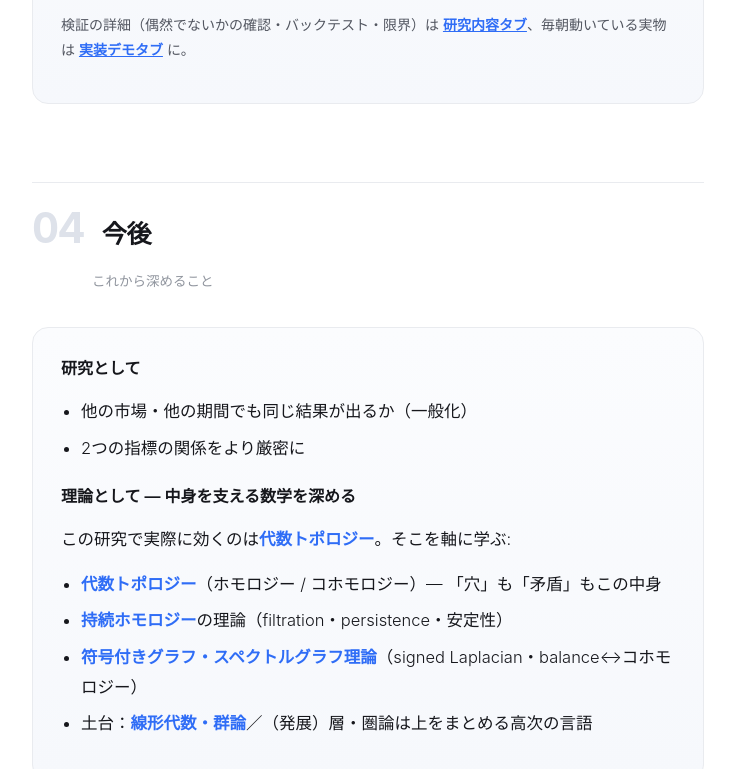
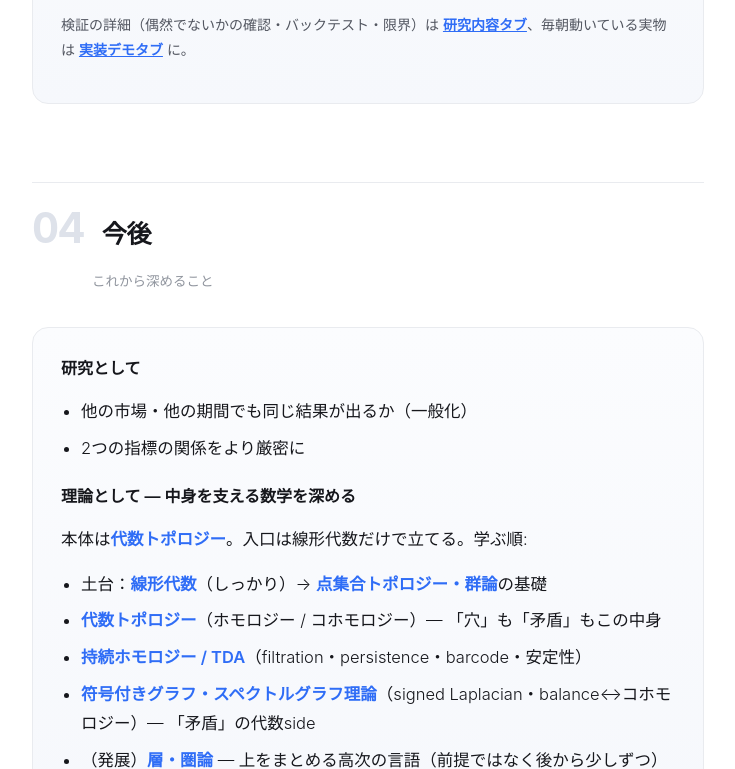
Before and after one commit to hajimedayo328/market-graph-presentation, a plain HTML site: page presentation.html in a window 1280 px wide. Shown: the part 4575-5344 px from the top of the page, without its empty margins (272-1007 px from the left). Drawn offline with Linux system fonts and the light colour scheme.

Commit message:
docs: explain hole-persistence (lifetime) simply; ground math roadmap (entry=linear algebra, alg-top core)

```diff
--- a/presentation.html
+++ b/presentation.html
@@ -268,7 +268,7 @@
   <div class="block">
     <div class="act">指標①</div>
     <h2>指標① 穴の量（持続ホモロジー）</h2>
-    <p class="lead center">ネットワークにできる <strong>"輪（穴）"</strong> の量を測る。密につながると穴は閉じ、疎だと穴が開く——つながり方の「形」を1つの量で捉える指標。</p>
+    <p class="lead center">ネットワークにできる <strong>"輪（穴）"</strong> を測る指標。つながりの基準をゆるめると穴は開いたり閉じたりする——<strong>長く残る穴ほど「本物の構造的な隙間」</strong>。その"寿命"の合計を見る。</p>
     <div class="svgwrap bleed center">
       <svg viewBox="0 0 560 320" style="width:100%; max-width:640px;">
         <text x="140" y="28" text-anchor="middle" font-size="17" font-weight="600" fill="#16171c">密につながる</text>
@@ -367,12 +367,13 @@
         <li>2つの指標の関係をより厳密に</li>
       </ul>
       <h3 style="margin-top:18px;">理論として — 中身を支える数学を深める</h3>
-      <p class="lead">この研究で実際に効くのは<strong>代数トポロジー</strong>。そこを軸に学ぶ:</p>
+      <p class="lead">本体は<strong>代数トポロジー</strong>。入口は線形代数だけで立てる。学ぶ順:</p>
       <ul class="lead">
+        <li>土台：<strong>線形代数</strong>（しっかり）→ <strong>点集合トポロジー・群論</strong>の基礎</li>
         <li><strong>代数トポロジー</strong>（ホモロジー / コホモロジー）— 「穴」も「矛盾」もこの中身</li>
-        <li><strong>持続ホモロジー</strong>の理論（filtration・persistence・安定性）</li>
-        <li><strong>符号付きグラフ・スペクトルグラフ理論</strong>（signed Laplacian・balance↔コホモロジー）</li>
-        <li>土台：<strong>線形代数・群論</strong>／（発展）層・圏論は上をまとめる高次の言語</li>
+        <li><strong>持続ホモロジー / TDA</strong>（filtration・persistence・barcode・安定性）</li>
+        <li><strong>符号付きグラフ・スペクトルグラフ理論</strong>（signed Laplacian・balance↔コホモロジー）— 「矛盾」の代数side</li>
+        <li>（発展）<strong>層・圏論</strong> — 上をまとめる高次の言語（前提ではなく後から少しずつ）</li>
       </ul>
     </div>
   </div>
```
